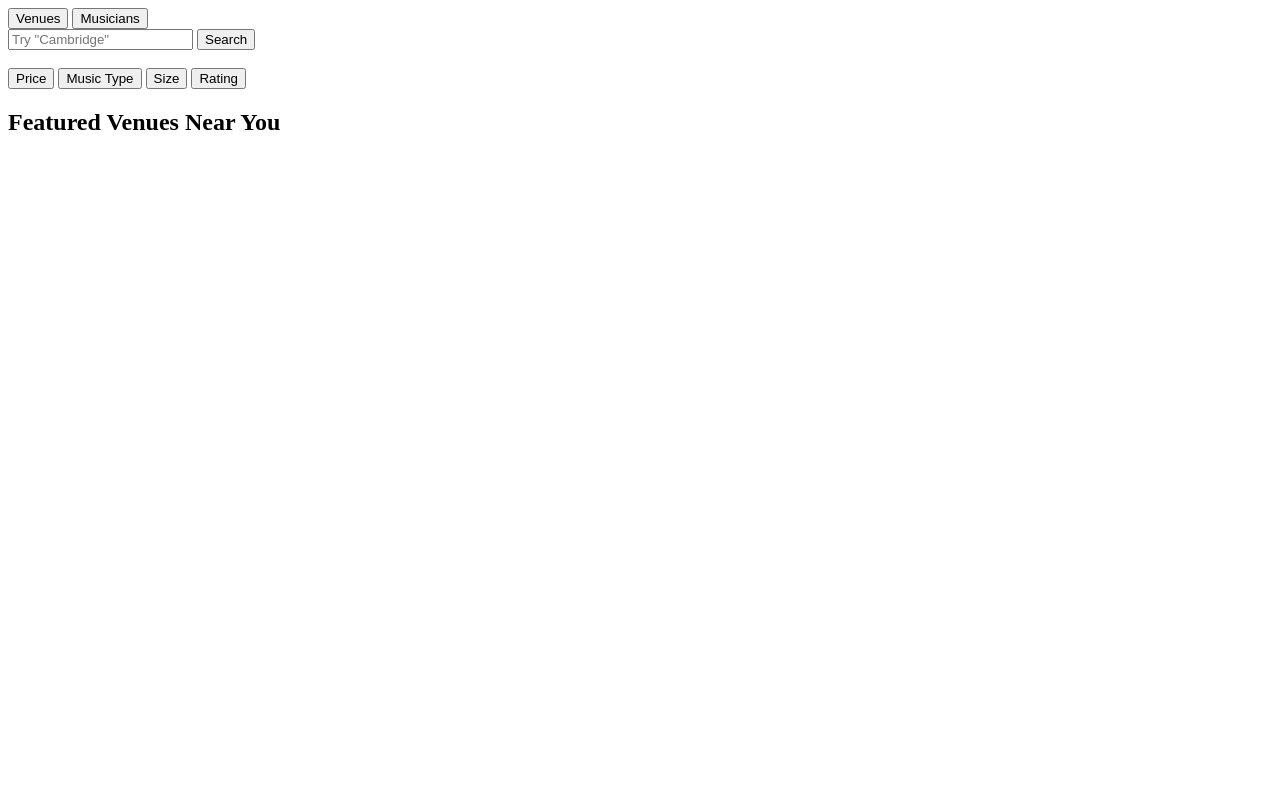
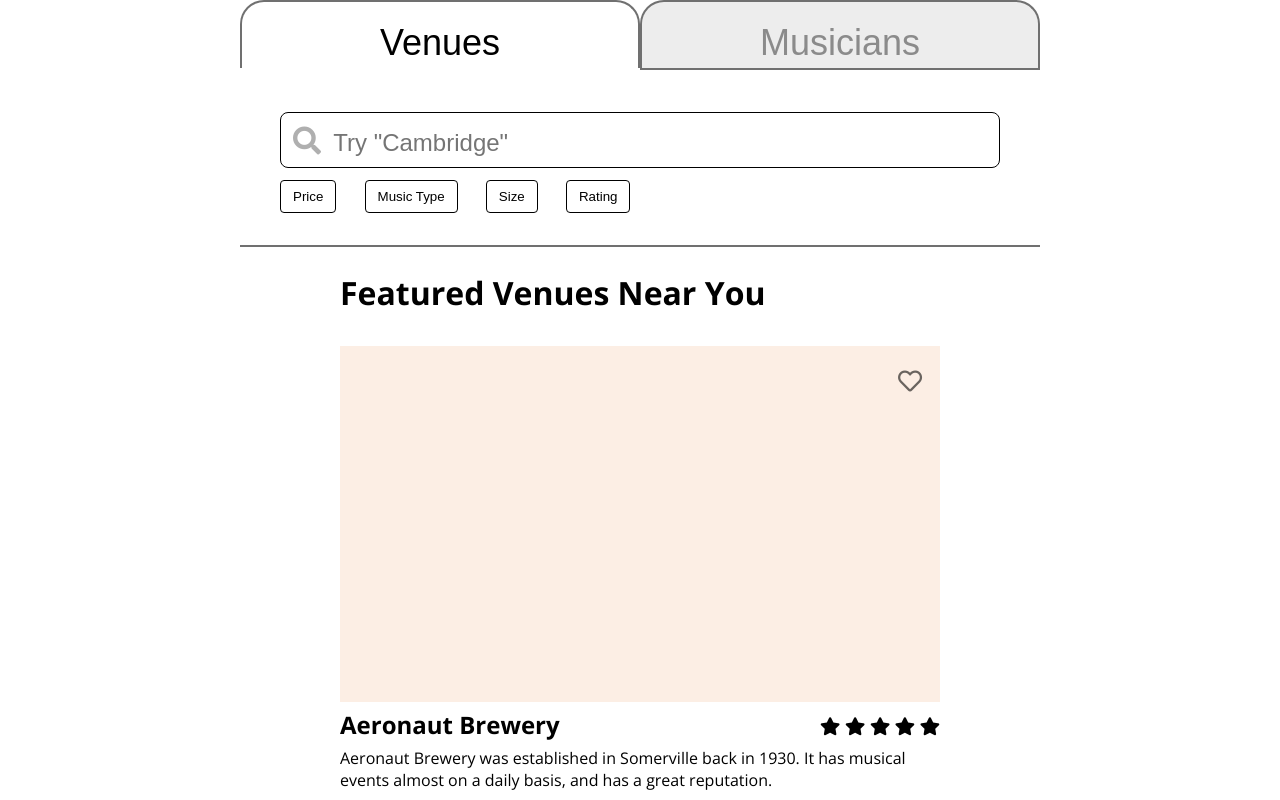
Before and after one commit to pravinas/venue-finder, a plain HTML site: page search.html in a window 1280 px wide. Shown: the top 800 px of the page. Drawn offline with nearby package versions, Linux system fonts and the light colour scheme.

Commit message:
Styled login and search pages

```diff
--- /dev/null
+++ b/login.css
@@ -0,0 +1,35 @@
+h1 {
+	font-size: 60px;
+}
+
+#content {
+	font-size: 1.2em;
+	position: absolute;
+	top: 50%;
+	left: 0;
+	right: 0;
+	transform: translateY(-50%);
+}
+
+input {
+	border-radius: 8px;
+	font-size: 24px;
+	outline: none;
+	box-shadow: none;
+	padding: 8px 12px;
+}
+
+button {
+	font-size: 24px;
+	border: 2px solid #e0e0e0;
+	background: #e0e0e0;
+	color: black;
+	padding: 16px 24px;
+	border-radius: 8px;
+}
+
+button:hover {
+	border: 2px solid #ed593e;
+	background: #ed593e;
+	color: white;
+}
--- a/main.css
+++ b/main.css
@@ -0,0 +1,21 @@
+@import url(http://fonts.googleapis.com/css?family=Open+Sans:300italic,400italic,700italic,300,400,700);
+
+html {
+	width: 100%;
+	height: 100%;
+	margin: 0;
+	padding: 0;
+}
+
+body {
+	width: 100%;
+	height: 100%;
+	margin: 0;
+	padding: 0;
+	font-family: 'Open Sans', sans-serif;
+}
+
+#content {
+	width: 800px;
+	margin: 0 auto;
+}
--- a/main.js
+++ b/main.js
@@ -0,0 +1,69 @@
+var dom = {};
+
+var venueInfo = [["Aeronaut Brewery", "Aeronaut Brewery was established in Somerville back in 1930. It has musical events almost on a daily basis, and has a great reputation."],
+					 ["Cafe 1863", "Cafe 1863 specializes in serving delicious pizza, sandwiches, salads and frozen yogurts. We are open in Cambridge, MA."]];
+var musicianInfo = [["Amy Who", "Amy Who is a singer, song writer, and a pianist of over 8 years. Her past experiences include performing live at Aeronaut and Cafe Andala."],
+				  ["Taylor What", "Taylor What is a country musician from Western Massachusetts. She has played at venues such as Cafe 1863 and The Middle East."]];
+var venuesHeaderText = "Featured Venues Near You";
+var musiciansHeaderText = "Featured Musicians";
+
+document.addEventListener("DOMContentLoaded", loadPage);
+
+function one(selector) {
+	return document.querySelector(selector);
+}
+
+function all(selector) {
+	return Array.from(document.querySelectorAll(selector));
+}
+
+function loadPage() {
+	dom.venuesTabButton = one("#venues-tab-button");
+	dom.musiciansTabButton = one("#musicians-tab-button");
+	dom.venuesTabHider = one("#venues-hider");
+	dom.musiciansTabHider = one("#musicians-hider");
+	dom.resultsHeader = one("#results-header");
+	dom.resultTitles = all(".result-info b");
+	dom.resultDescriptions = all(".result-info p")
+	switchTab("venues");
+}
+
+function switchTab(tab) {
+	var activeTabButton;
+	var inactiveTabButton;
+	var activeTabHider;
+	var inactiveTabHider;
+	var headerText;
+	var resultsInfo;
+	switch (tab) {
+		case "venues":
+			activeTabButton = dom.venuesTabButton;
+			activeTabHider = dom.venuesTabHider;
+			inactiveTabButton = dom.musiciansTabButton;
+			inactiveTabHider = dom.musiciansTabHider;
+			headerText = venuesHeaderText;
+			resultsInfo = venueInfo;
+			break;
+		case "musicians":
+			activeTabButton = dom.musiciansTabButton;
+			activeTabHider = dom.musiciansTabHider;
+			inactiveTabButton = dom.venuesTabButton;
+			inactiveTabHider = dom.venuesTabHider;
+			headerText = musiciansHeaderText;
+			resultsInfo = musicianInfo;
+			break;
+	}
+	activeTabButton.classList.remove("inactive-tab-button");
+	activeTabButton.classList.add("active-tab-button");
+	inactiveTabButton.classList.remove("active-tab-button");
+	inactiveTabButton.classList.add("inactive-tab-button");
+	activeTabHider.classList.remove("inactive-hider");
+	activeTabHider.classList.add("active-hider");
+	inactiveTabHider.classList.remove("active-hider");
+	inactiveTabHider.classList.add("inactive-hider");
+	dom.resultsHeader.innerHTML = headerText;
+	for (var i in dom.resultTitles) {
+		dom.resultTitles[i].innerHTML = resultsInfo[i][0];
+		dom.resultDescriptions[i].innerHTML = resultsInfo[i][1];
+	}
+}
--- /dev/null
+++ b/search.css
@@ -0,0 +1,145 @@
+.tab-button {
+	font-size: 36px;
+	outline: none;
+	text-align: center;
+	width: 50%;
+	height: 100px;
+	border: 2px solid #707070;
+	border-bottom: none;
+	border-radius: 24px;
+	margin: 0;
+	padding-top: 20px;
+	padding-bottom: 44px;
+}
+
+.tab-button:hover {
+	cursor: pointer;
+}
+
+.active-tab-button {
+	background: white;
+	color: black;
+}
+
+.inactive-tab-button {
+	background: #ededed;
+	color: #8b8b8b;
+}
+
+#tab-hider {
+	background: white;
+	position: relative;
+	z-index: 1;
+	top: -32px;
+	height: 32px;
+	width: 100%;
+	margin: 0;
+	padding: 0;
+	display: table;
+}
+
+.hider {
+	width: 50%;
+	display: table-cell;
+	padding: 0;
+	margin: 0;
+}
+
+.active-hider {
+	border: none;
+}
+
+.inactive-hider {
+	border-top: 2px solid #707070;
+}
+
+#search-area {
+	padding: 0 5% 32px;
+	position: relative;
+	top: -32px;
+	border-bottom: 2px solid #707070;
+}
+
+.filter-button, #search-bar {
+	outline: none;
+	border: 1px solid black;
+	background: white;
+	padding: 8px 12px;
+}
+
+.filter-button {
+	color: black;
+	border-radius: 4px;
+	margin-right: 24px;
+}
+
+.filter-button:hover {
+	background: #ed593e;
+	cursor: pointer;
+	color: white;
+	border-color: #ed593e;
+}
+
+#search-bar {
+	display: block;
+	margin: 12px auto;
+	color: #afafaf;
+	font-size: 28px;
+	vertical-align: middle;
+	border-radius: 8px;
+}
+
+#search-bar-input {
+	outline: none;
+	border: none;
+	color: black;
+	padding: 0;
+	box-shadow: none;
+	-webkit-box-shadow: none;
+	font-size: 24px;
+	margin-left: 5px;
+}
+
+#results {
+	margin: -16px 100px 0;
+	width: 600px;
+}
+
+.result {
+	margin: 32px auto;
+}
+
+.result-image {
+	display: block;
+	width: 564px;
+	height: 320px;
+	background: #fceee4;
+	text-align: right;
+	font-size: 1.5em;
+	padding: 18px;
+	color: #6a645f;
+}
+
+.result-image i:hover {
+	color: black;
+}
+
+h2 {
+	font-size: 32px;
+	margin: 8px auto 0;
+}
+
+h3 {
+	font-size: 24px;
+	margin: 6px auto;
+}
+
+.result-info p {
+	margin: 3px auto;
+}
+
+.rating {
+	float: right;
+	font-size: 18px;
+	margin-top: 6px;
+}
--- a/search.html
+++ b/search.html
@@ -3,24 +3,77 @@
 	<head>
 		<title>Search - Venue Finder</title>
 		<link rel="stylesheet" href="main.css">
+		<link rel="stylesheet" href="search.css">
+		<link rel="stylesheet" href="https://use.fontawesome.com/releases/v5.0.10/css/all.css" integrity="sha384-+d0P83n9kaQMCwj8F4RJB66tzIwOKmrdb46+porD/OvrJ+37WqIM7UoBtwHO6Nlg" crossorigin="anonymous">
 		<script src="main.js"></script>
 	</head>
 
 	<body>
-		<div id="tabs">
-			<button id="venues-tab-button">Venues</button>
-			<button id="musicians-tab-button">Musicians</button>
-		</div>
-		<div id="search-area">
-			<input placeholder="Try &quot;Cambridge&quot;" />
-			<button id="search-button">Search</button> <br /> <br />
-			<button id="price-filter">Price</button>
-			<button id="music-type-filter">Music Type</button>
-			<button id="size-filter">Size</button>
-			<button id="rating-filter">Rating</button>
-		</div>
-		<div id="results">
-			<h2>Featured Venues Near You</h2>
+		<div id="content">
+			<div id="tabs">
+				<button id="venues-tab-button" class="tab-button" onclick="switchTab('venues');">Venues</button><!--
+				--><button id="musicians-tab-button" class="tab-button" onclick="switchTab('musicians');">Musicians</button>
+			</div>
+			<div id="tab-hider">
+				<span id="venues-hider" class="hider"></span>
+				<span id="musicians-hider" class="hider"></span>
+			</div>
+			<div id="search-area">
+				<span id="search-bar">
+					<i class="fas fa-search"></i>
+					<input id="search-bar-input" placeholder="Try &quot;Cambridge&quot;" />
+				</span>
+				<button id="price-filter" class="filter-button">Price</button>
+				<button id="music-type-filter" class="filter-button">Music Type</button>
+				<button id="size-filter" class="filter-button">Size</button>
+				<button id="rating-filter" class="filter-button">Rating</button>
+			</div>
+			<div id="results">
+				<h2 id="results-header"></h2>
+				<div class="result">
+					<span class="result-image">
+						<i class="far fa-heart"></i>
+					</span>
+					<div class="result-info">
+						<h3>
+							<b>Result Title</b>
+							<span class="rating">
+								<i class="fas fa-star"></i>
+								<i class="fas fa-star"></i>
+								<i class="fas fa-star"></i>
+								<i class="fas fa-star"></i>
+								<i class="fas fa-star"></i>
+							</span>
+						</h3>
+						<p>Result Description</p>
+					</div>
+				</div>
+				<div class="result">
+					<span class="result-image">
+						<i class="far fa-heart"></i>
+					</span>
+					<div class="result-info">
+						<h3>
+							<b>Result Title</b>
+							<span class="rating">
+								<i class="fas fa-star"></i>
+								<i class="fas fa-star"></i>
+								<i class="fas fa-star"></i>
+								<i class="fas fa-star"></i>
+								<i class="fas fa-star"></i>
+							</span>
+						</h3>
+						<p>Result Description</p>
+					</div>
+				</div>
+			</div>
+
+			<!--<div id="price-filter-popup" class="filter-popup">
+				<h3>Price per Hour</h3>
+
+				<button class="filter-popup-button">Apply</button>
+				<button class="filter-popup-button">Cancel</button>
+			</div>-->
 		</div>
 	</body>
 </html>
```
Also changed, not shown: index.html (+18 -9 lines).
